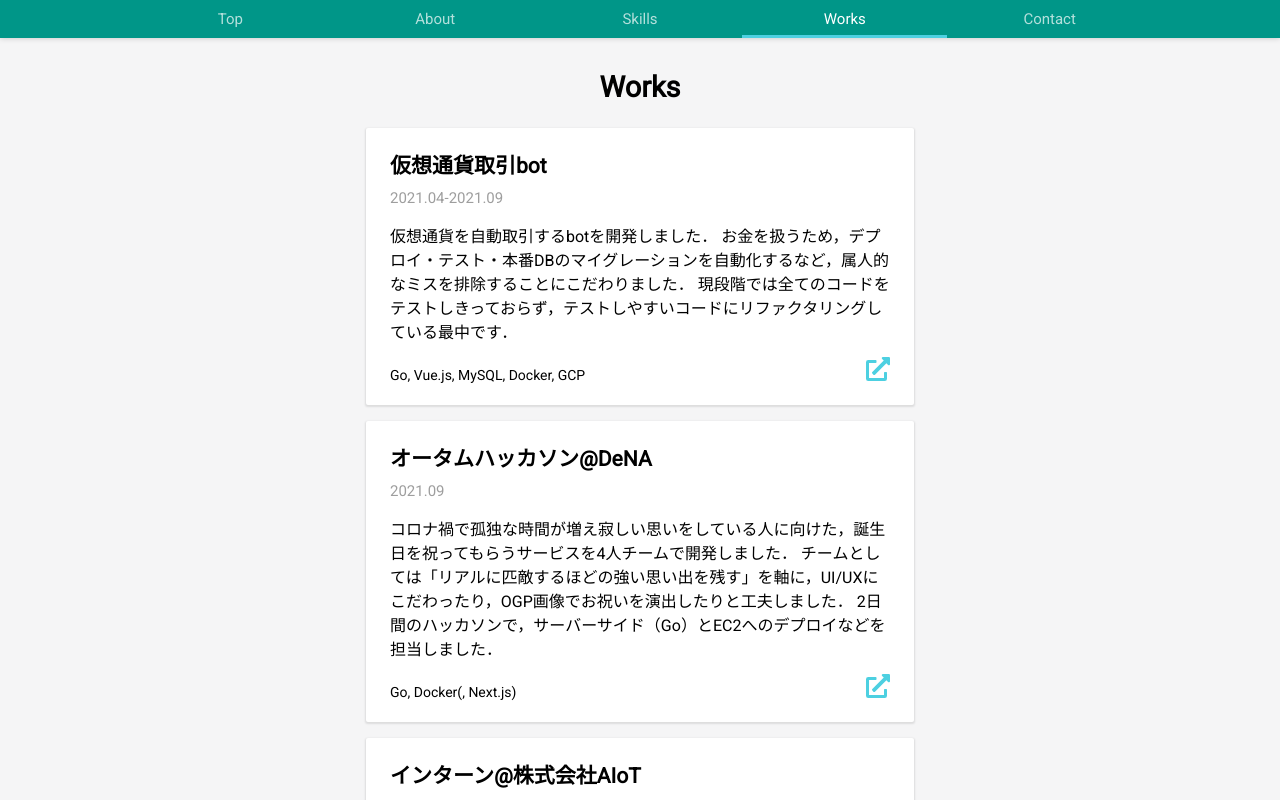
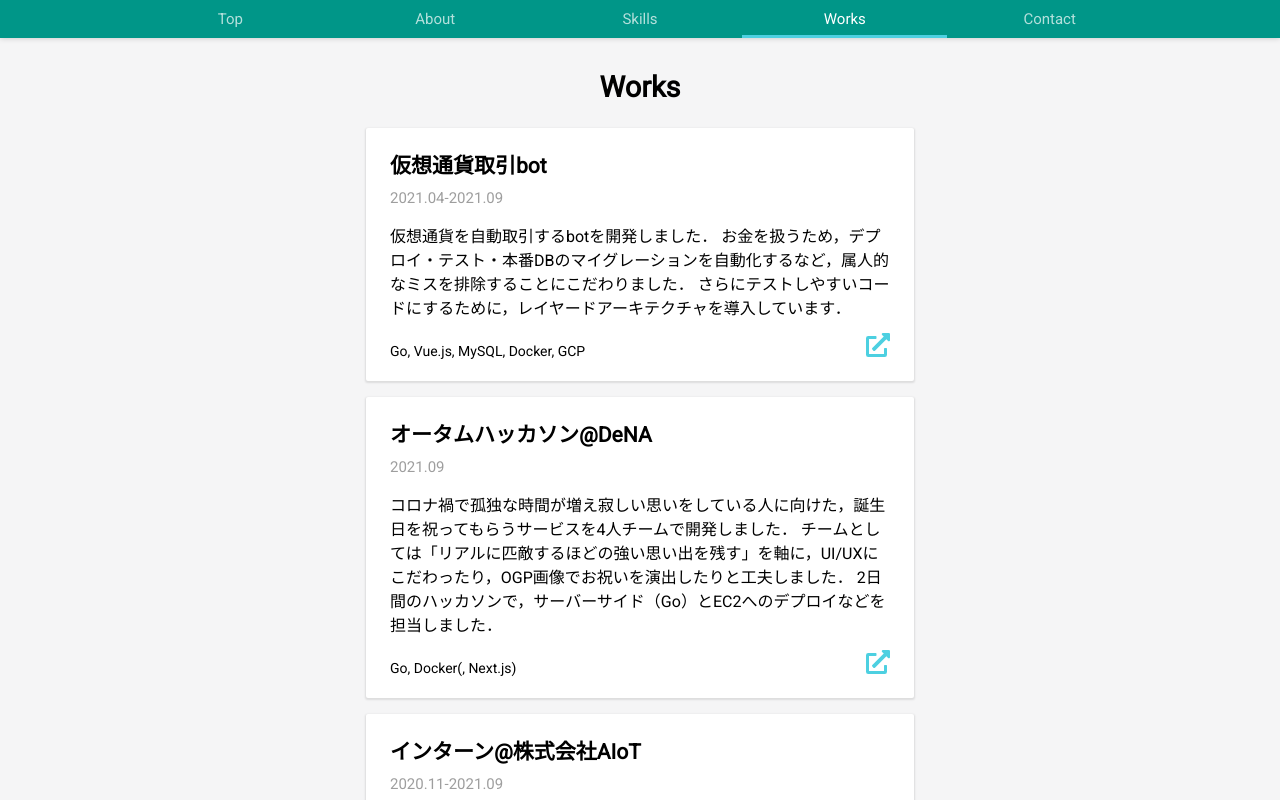
Before and after one commit to Fukkatsuso/portfolio, a Vue app: page /works in a window 1280 px wide. Shown: the top 800 px of the page. Built offline with nearby package versions, Linux system fonts and the light colour scheme.

Commit message:
update: 仮想通貨取引botの説明文

```diff
--- a/src/views/Works.vue
+++ b/src/views/Works.vue
@@ -32,7 +32,7 @@ export default {
           timing: '2021.04-2021.09',
           content: '仮想通貨を自動取引するbotを開発しました．\
                     お金を扱うため，デプロイ・テスト・本番DBのマイグレーションを自動化するなど，属人的なミスを排除することにこだわりました．\
-                    現段階では全てのコードをテストしきっておらず，テストしやすいコードにリファクタリングしている最中です．',
+                    さらにテストしやすいコードにするために，レイヤードアーキテクチャを導入しています．',
           tech: 'Go, Vue.js, MySQL, Docker, GCP',
           link: 'https://dashboard-qboqrrfuaq-an.a.run.app',
         },
```
